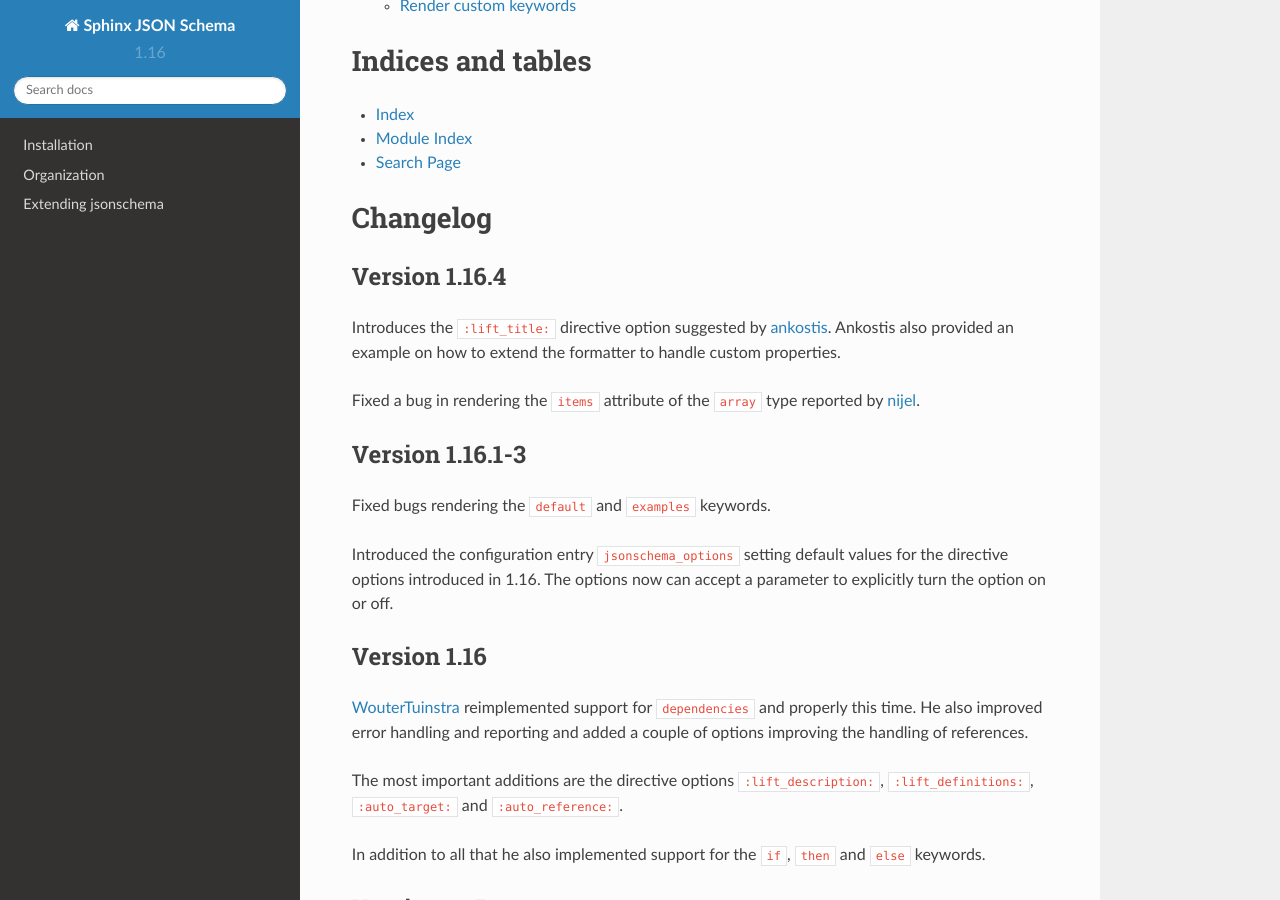
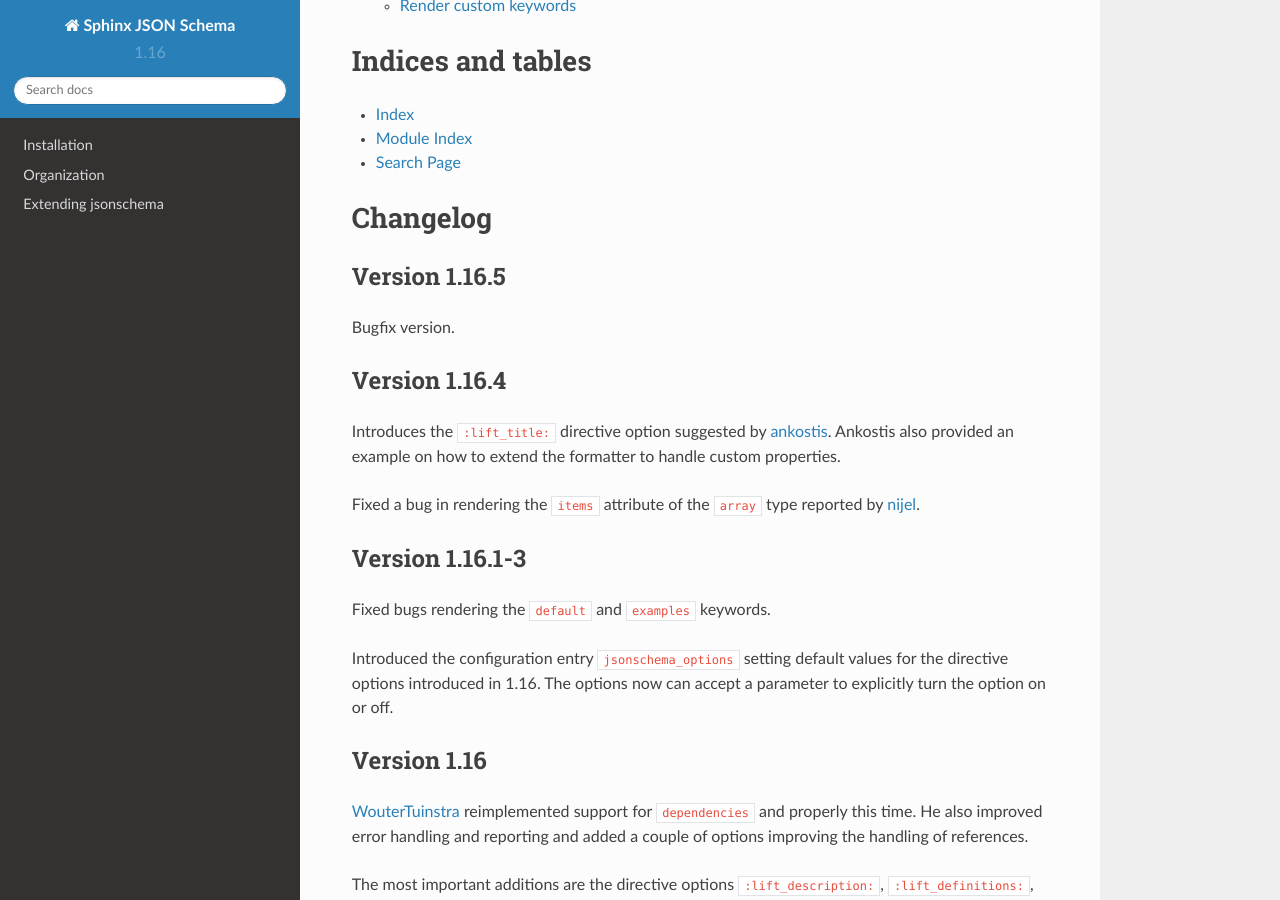
Before and after one commit to lnoor/sphinx-jsonschema, a Sphinx documentation site: the page built from docs/index.rst, in a window 1280 px wide and 900 px high, scrolled down 599 px. Built offline with Sphinx 7.4.7 and the Read the Docs theme 2.0.0, drawn with Linux system fonts in a browser that asks for light colours; pages that are not in the unit, such as notebooks, are missing from menus.

Commit message:
create v1.16.5

```diff
--- a/README.rst
+++ b/README.rst
@@ -169,6 +169,11 @@ This software is made available under the GPL v3.
 Changelog
 =========
 
+Version 1.16.5
+--------------
+
+Bugfix version.
+
 Version 1.16.4
 --------------
 
--- a/docs/conf.py
+++ b/docs/conf.py
@@ -62,7 +62,7 @@ author = u'Leo Noordergraaf'
 # The short X.Y version.
 version = u'1.16'
 # The full version, including alpha/beta/rc tags.
-release = u'1.16.4'
+release = u'1.16.5'
 
 # The language for content autogenerated by Sphinx. Refer to documentation
 # for a list of supported languages.
--- a/docs/index.rst
+++ b/docs/index.rst
@@ -33,6 +33,11 @@ Indices and tables
 
 Changelog
 =========
+
+Version 1.16.5
+--------------
+
+Bugfix version.
 
 Version 1.16.4
 --------------
--- a/setup.py
+++ b/setup.py
@@ -10,7 +10,7 @@ with open(path.join(here, 'README.rst'), encoding='utf-8') as f:
 
 setup(
     name='sphinx-jsonschema',
-    version='1.16.4',     # don't forget: must match __init__.py::setup() return value
+    version='1.16.5',     # don't forget: must match __init__.py::setup() return value
 
     description='Sphinx extension to display JSON Schema',
     long_description=long_description,
```
